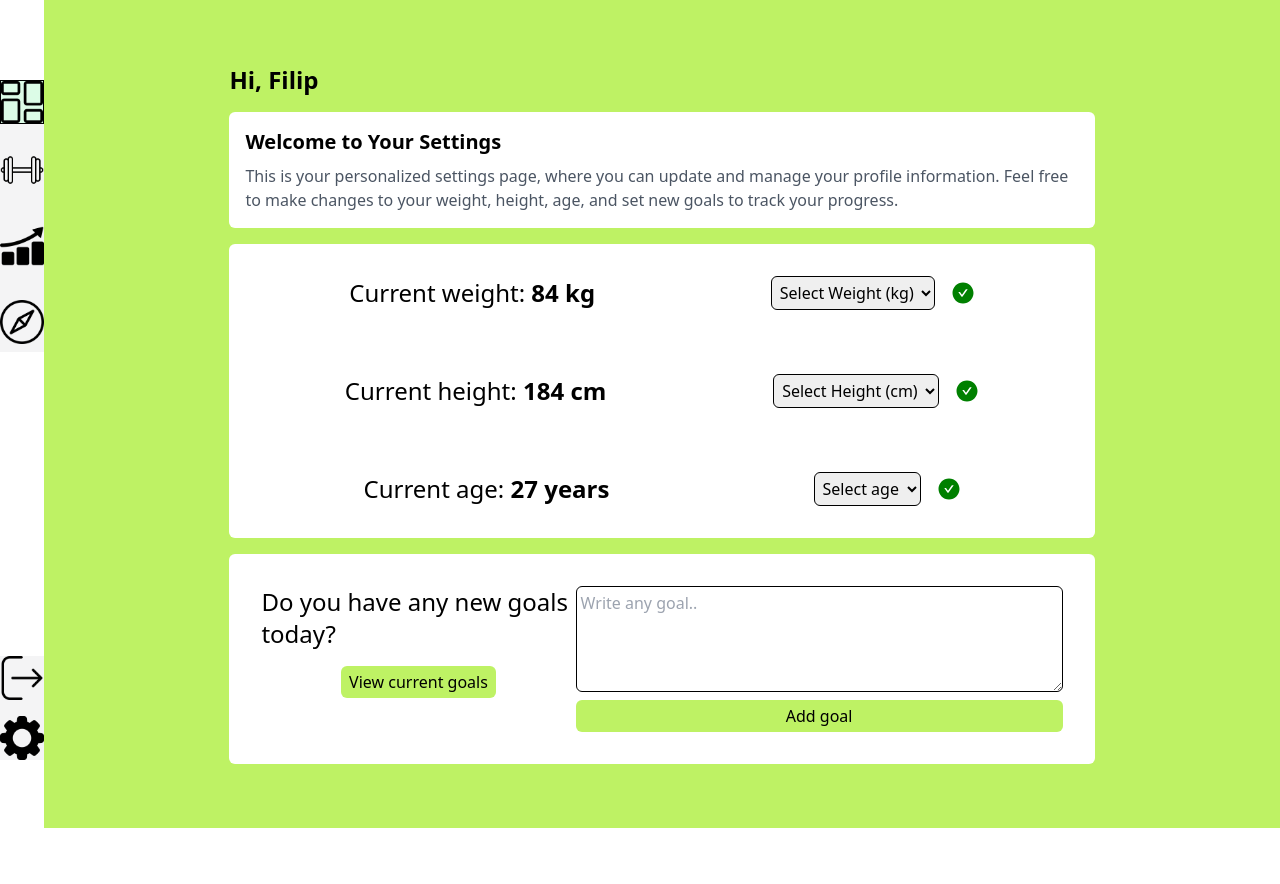
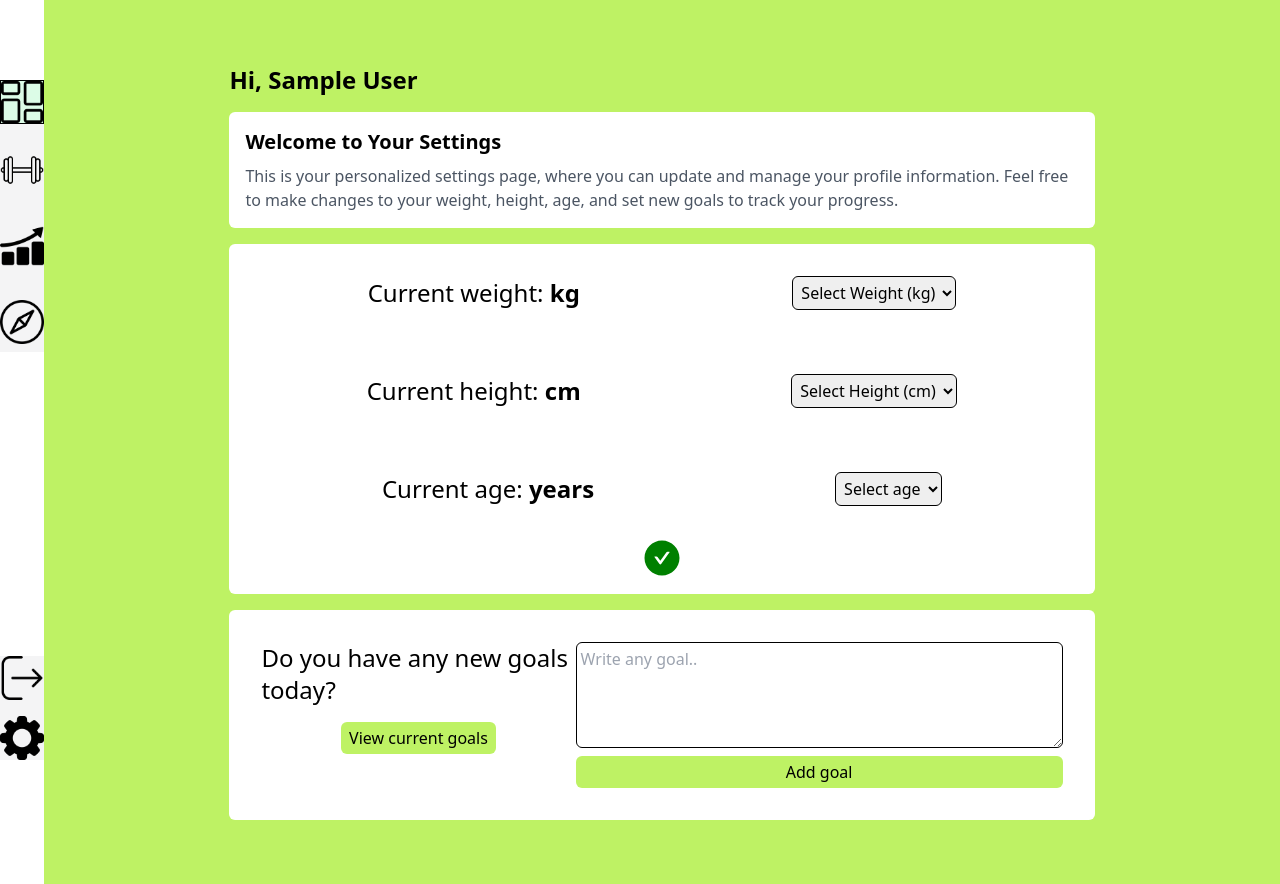
Before and after one commit to Quroz/Fitness-project, a React (Create React App) app in the folder frontend/: page /settings in a window 1280 px wide. Before the commit the page ends 828 px from the top, so only its background shows below. Built offline with nearby package versions, Linux system fonts and the light colour scheme; sample sign-in values are in the browser's storage.

Commit message:
added extra

```diff
--- a/frontend/src/hooks/useAccount.tsx
+++ b/frontend/src/hooks/useAccount.tsx
@@ -36,7 +36,7 @@ export function useAccount(props: IAppProps) {
     }
   }
 
-  async function signup(email: String,password: String){
+  async function signup(email: String,password: String, name: String, weight: String, height: String, age: String){
         setSignupError(null)
 
         const response = await fetch('http://localhost:4000/api/user/signup/', {
@@ -44,7 +44,7 @@ export function useAccount(props: IAppProps) {
           headers: {
             "Content-Type": "application/json",
           },
-          body: JSON.stringify({email,password})
+          body: JSON.stringify({email,password, name, weight, height, age})
       })
        const data = await response.json()
 
--- a/frontend/src/pages/Settings.tsx
+++ b/frontend/src/pages/Settings.tsx
@@ -2,37 +2,52 @@ import React, { useState } from 'react';
 import { AiFillCheckCircle } from 'react-icons/ai';
 
 function Settings() {
-  const [selectedWeight, setSelectedWeight] = useState<string>('');
+  const [weight, setWeight] = useState<string>('');
   const weightOptions = Array.from({ length: 181 }, (_, index) => 20 + index);
 
-  const [selectedHeight, setSelectedHeight] = useState<string>('');
+  const [height, setHeight] = useState<string>('');
   const heightOptions = Array.from({ length: 121 }, (_, index) => 100 + index);
 
-  const [selectedAge, setSelectedAge] = useState<string>('');
+  const [age, setAge] = useState<string>('');
   const ageOptions = Array.from({ length: 100 }, (_, index) => index + 1);
 
   const [goal, setGoal] = useState<string>('');
 
-  const handleWeightChange = (event: React.ChangeEvent<HTMLSelectElement>) => {
-    setSelectedWeight(event.target.value);
-  };
 
-  const handleHeightChange = (event: React.ChangeEvent<HTMLSelectElement>) => {
-    setSelectedHeight(event.target.value);
-  };
+  const userJSON = localStorage.getItem("userFittness");
+  const user = userJSON ? JSON.parse(userJSON) : null;
+  console.log("logged setting", user)
 
-  const handleAgeChange = (event: React.ChangeEvent<HTMLSelectElement>) => {
-    setSelectedAge(event.target.value);
-  };
+  async function updateSettings(){
 
-  const handleGoalChange = (event: React.ChangeEvent<HTMLTextAreaElement>) => {
-    setGoal(event.target.value);
-  };
+      const email = user.email
+
+      const response = await fetch('http://localhost:4000/api/user/updateSettings/', {
+        method: "POST",
+        headers: {
+          "Content-Type": "application/json",
+        },
+        body: JSON.stringify({email, weight, height, age, goals: goal})
+        })
+
+      const data = await response.json()
+
+      if(response.status !== 200){
+          setLoginError(data.Error)
+          console.log(data.Error)
+      }
+      else{
+          localStorage.setItem("userFittness", JSON.stringify(data))
+          navigate("/dashboard");
+          window.location.reload()
+      }
+  }
+
 
   return (
     <div className='w-full min-h-screen bg-lime-300 py-16'>
       <div className='h-full w-[70%] mx-auto flex flex-col gap-4'>
-        <h1 className='font-bold text-2xl'>Hi, Filip</h1>
+        <h1 className='font-bold text-2xl'>Hi, {user.name}</h1>
         <div className='bg-white p-4 rounded-md'>
             <h2 className='text-xl font-semibold mb-2'>Welcome to Your Settings</h2>
             <p className='text-gray-600'>
@@ -41,15 +56,15 @@ function Settings() {
             </p>
         </div>
         <div className='bg-white flex flex-col rounded-md'>
-        <div className='flex items-center w-full p-8 justify-around rounded-md'>
+          <div className='flex items-center w-full p-8 justify-around'>
             <h1 className='text-2xl'>
-            Current weight: <strong>84 kg</strong>
+              Current weight: <strong>{user.weight} kg</strong>
             </h1>
             <div className='flex items-center gap-4'>
               <select
                 id='weightDropdown'
-              value={selectedWeight}
-              onChange={handleWeightChange}
+                value={weight}
+                onChange={(e) => setWeight(e.target.value)}
                 className = "border-black border-[1px] rounded-md p-1"
               >
                 <option value=''>Select Weight (kg)</option>
@@ -59,18 +74,17 @@ function Settings() {
                   </option>
                 ))}
               </select>
-            <AiFillCheckCircle color='green' size={24} className='cursor-pointer' />
             </div>
           </div>
-        <div className='flex items-center w-full p-8 justify-around rounded-md'>
+          <div className='flex items-center w-full p-8 justify-around'>
             <h1 className='text-2xl'>
-            Current height: <strong>184 cm</strong>
+              Current height: <strong>{user.height} cm</strong>
             </h1>
             <div className='flex items-center gap-4'>
               <select
                 id='heightDropdown'
-              value={selectedHeight}
-              onChange={handleHeightChange}
+                value={height}
+                onChange={(e) => setHeight(e.target.value)}
                 className = "border-black border-[1px] rounded-md p-1"
               >
                 <option value=''>Select Height (cm)</option>
@@ -80,18 +94,17 @@ function Settings() {
                   </option>
                 ))}
               </select>
-            <AiFillCheckCircle color='green' size={24} className='cursor-pointer' />
             </div>
           </div>
-        <div className='flex items-center w-full p-8 justify-around rounded-md'>
+          <div className='flex items-center w-full p-8 justify-around'>
             <h1 className='text-2xl'>
-            Current age: <strong>27 years</strong>
+              Current age: <strong>{user.age} years</strong>
             </h1>
             <div className='flex items-center gap-4'>
               <select
                 id='ageDropdown'
-              value={selectedAge}
-              onChange={handleAgeChange}
+                value={age}
+                onChange={(e) => setAge(e.target.value)}
                 className = "border-black border-[1px] rounded-md p-1"
               >
                 <option value=''>Select age</option>
@@ -101,9 +114,9 @@ function Settings() {
                   </option>
                 ))}
               </select>
-            <AiFillCheckCircle color='green' size={24} className='cursor-pointer' />
             </div>
           </div>
+          <AiFillCheckCircle size = {40} className = "cursor-pointer self-center mb-4" color = "green"/>
         </div>
         <div className='bg-white flex w-full p-8 justify-around rounded-md'>
           <div className='flex flex-col items-center gap-4'>
@@ -121,7 +134,7 @@ function Settings() {
               className='border-black border-[1px] rounded-md p-1'
               placeholder='Write any goal..'
               value={goal}
-              onChange={handleGoalChange}
+              onChange={(e) => setGoal(e.target.value)}
             />
             <button className='bg-lime-300 hover:bg-lime-200 text-black px-2 py-1 rounded-md'>
               Add goal
--- a/frontend/src/pages/SignupView.tsx
+++ b/frontend/src/pages/SignupView.tsx
@@ -14,6 +14,7 @@ export default function Signup(props: IAppProps) {
   const [name, setName] = useState("");
   const [weight, setWeight] = useState("");
   const [height, setHeight] = useState("");
+  const [age, setAge] = useState("");
 
   const heightOptions = Array.from({ length: 121 }, (_, index) => 100 + index);
   const ageOptions = Array.from({ length: 100 }, (_, index) => index + 1);
@@ -24,7 +25,7 @@ export default function Signup(props: IAppProps) {
     if (password !== confirmPassword) {
       setError("Passwords do not match");
     } else {
-      await signup(email, password);
+      await signup(email, password, name, weight, height, age);
     }
   }
 
@@ -42,7 +43,7 @@ export default function Signup(props: IAppProps) {
           <div className="flex flex-col w-full mt-10 gap-1">
             <label className="text-xl text-white">Email Address</label>
             <input
-              className="border-[1px] border-black indent-1 rounded-md py-4"
+              className="border-[1px] border-black indent-1 rounded-md py-2"
               type="email"
               value={email}
               onChange={(e) => setEmail(e.target.value)}
@@ -51,7 +52,7 @@ export default function Signup(props: IAppProps) {
           <div className="flex flex-col gap-1 mt-5">
             <label className="text-xl text-white">Password</label>
             <input
-              className="border-[1px] border-black indent-1 rounded-md py-4"
+              className="border-[1px] border-black indent-1 rounded-md py-2"
               type="password"
               value={password}
               onChange={(e) => setPassword(e.target.value)}
@@ -60,7 +61,7 @@ export default function Signup(props: IAppProps) {
           <div className="flex flex-col gap-1 mt-5">
             <label className="text-xl text-white">Confirm Password</label>
             <input
-              className="border-[1px] border-black indent-1 rounded-md py-4"
+              className="border-[1px] border-black indent-1 rounded-md py-2"
               type="password"
               value={confirmPassword}
               onChange={(e) => setConfirmPassword(e.target.value)}
@@ -69,8 +70,8 @@ export default function Signup(props: IAppProps) {
           <div className="flex flex-col gap-1 mt-5">
             <label className="text-xl text-white">Enter your name</label>
             <input
-              className="border-[1px] border-black indent-1 rounded-md py-4"
-              type="password"
+              className="border-[1px] border-black indent-1 rounded-md py-2"
+              type="text"
               value={name}
               onChange={(e) => setName(e.target.value)}
             />
@@ -79,13 +80,14 @@ export default function Signup(props: IAppProps) {
             <label className="text-xl text-white">Enter your height (in cm)</label>
             <select
               id='weightDropdown'
-              value={weight}
-              className = "border-black border-[1px] rounded-md p-4"
+              value={height}
+              className="border-black border-[1px] rounded-md p-2"
+              onChange={(e) => setHeight(e.target.value)}
             >
               <option value=''>--------</option>
               {heightOptions.map((height) => (
                 <option key={height} value={height}>
-                  {height} kg
+                  {height} cm
                 </option>
               ))}
             </select>
@@ -95,7 +97,8 @@ export default function Signup(props: IAppProps) {
             <select
               id='weightDropdown'
               value={weight}
-              className = "border-black border-[1px] rounded-md p-4"
+              className="border-black border-[1px] rounded-md p-2"
+              onChange={(e) => setWeight(e.target.value)}
             >
               <option value=''>--------</option>
               {weightOptions.map((weight) => (
@@ -109,8 +112,9 @@ export default function Signup(props: IAppProps) {
             <label className="text-xl text-white">Enter your age</label>
             <select
               id='weightDropdown'
-              value={weight}
-              className = "border-black border-[1px] rounded-md p-4"
+              value={age}
+              className="border-black border-[1px] rounded-md p-2"
+              onChange={(e) => setAge(e.target.value)}
             >
               <option value=''>--------</option>
               {ageOptions.map((age) => (
```
Lines whose indentation alone changed are shown as unchanged.
